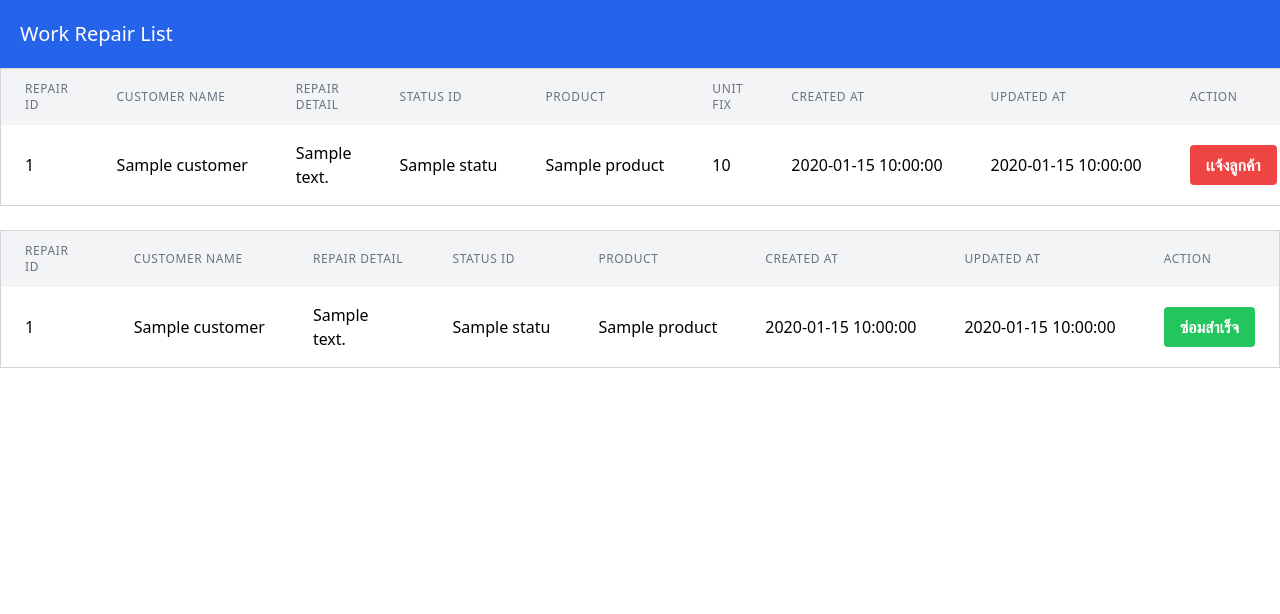
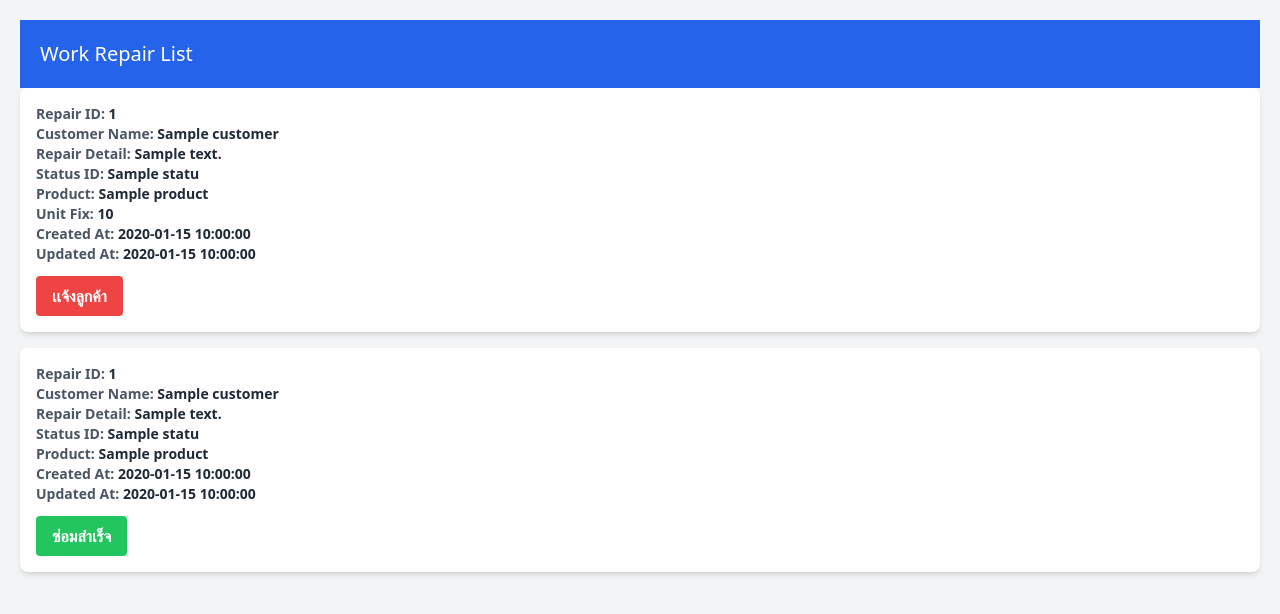
Before and after one commit to TanaratSudjai/Fixing-Management, a Laravel app: template resources/views/work/work.blade.php in a window 1280 px wide. Shown: the top 614 px of the page. Run offline with Laravel 10, Linux system fonts and the light colour scheme; the template is opened without the code that fills it: most values are stand-ins (such as "Sample title", 1, 10 or a date in 2020); style sheets or scripts are compiled from the project's sources.

Commit message:
--listwork employee reponseive

```diff
--- a/resources/views/work/work.blade.php
+++ b/resources/views/work/work.blade.php
@@ -8,45 +8,30 @@
     @vite('resources/css/app.css')
 </head>
 
-<body>
-    <h1 class="p-5 bg-blue-600 text-xl text-white">Work Repair List</h1>
-    <div class="overflow-x-auto">
-        <table class="min-w-full bg-white border border-gray-300">
-            <thead class="bg-gray-100">
-                <tr>
-                    <th class="px-6 py-3 text-left text-xs font-medium text-gray-500 uppercase tracking-wider">Repair ID
-                    </th>
-                    <th class="px-6 py-3 text-left text-xs font-medium text-gray-500 uppercase tracking-wider">Customer
-                        Name</th>
-                    <th class="px-6 py-3 text-left text-xs font-medium text-gray-500 uppercase tracking-wider">Repair
-                        Detail</th>
-                    <th class="px-6 py-3 text-left text-xs font-medium text-gray-500 uppercase tracking-wider">Status ID
-                    </th>
-                    <th class="px-6 py-3 text-left text-xs font-medium text-gray-500 uppercase tracking-wider">Product
-                    </th>
-                    <th class="px-6 py-3 text-left text-xs font-medium text-gray-500 uppercase tracking-wider">Unit fix
-                    </th>
-                    <th class="px-6 py-3 text-left text-xs font-medium text-gray-500 uppercase tracking-wider">Created
-                        At</th>
-                    <th class="px-6 py-3 text-left text-xs font-medium text-gray-500 uppercase tracking-wider">Updated
-                        At</th>
-                    <th class="px-6 py-3 text-left text-xs font-medium text-gray-500 uppercase tracking-wider">Action
-                    </th>
-                </tr>
-            </thead>
-            <tbody class="divide-y divide-gray-200">
+<body class="p-5 bg-gray-100">
+    <h1 class="text-xl text-white bg-blue-600 p-5">Work Repair List</h1>
+
+    <!-- First List -->
+    <div>
         @foreach ($workrepair as $repair)
-                    <tr class="hover:bg-gray-50">
-                        <td class="px-6 py-4 whitespace-nowrap">{{ $repair->repair_id }}</td>
-                        <td class="px-6 py-4 whitespace-nowrap">{{ $repair->customer->name }}</td>
-                        <td class="px-6 py-4">{{ $repair->repair_detail }}</td>
-                        <td class="px-6 py-4 whitespace-nowrap">{{ $repair->status->status_name }}</td>
-                        <td class="px-6 py-4 whitespace-nowrap">
-                            {{ $repair->product->product_name ?? 'ยังไม่เบิกสินค้า' }}</td>
-                        <td class="px-6 py-4 whitespace-nowrap">{{ $repair->unit_amount ?? 'ยังไม่เบิกสินค้า' }}</td>
-                        <td class="px-6 py-4 whitespace-nowrap">{{ $repair->created_at }}</td>
-                        <td class="px-6 py-4 whitespace-nowrap">{{ $repair->updated_at }}</td>
-                        <td class="px-6 py-4 whitespace-nowrap">
+            <div class="bg-white rounded-lg shadow-md p-4 mb-4">
+                <p class="text-sm font-bold text-gray-600">Repair ID: <span
+                        class="text-gray-800">{{ $repair->repair_id }}</span></p>
+                <p class="text-sm font-bold text-gray-600">Customer Name: <span
+                        class="text-gray-800">{{ $repair->customer->name }}</span></p>
+                <p class="text-sm font-bold text-gray-600">Repair Detail: <span
+                        class="text-gray-800">{{ $repair->repair_detail }}</span></p>
+                <p class="text-sm font-bold text-gray-600">Status ID: <span
+                        class="text-gray-800">{{ $repair->status->status_name }}</span></p>
+                <p class="text-sm font-bold text-gray-600">Product: <span
+                        class="text-gray-800">{{ $repair->product->product_name ?? 'ยังไม่เบิกสินค้า' }}</span></p>
+                <p class="text-sm font-bold text-gray-600">Unit Fix: <span
+                        class="text-gray-800">{{ $repair->unit_amount ?? 'ยังไม่เบิกสินค้า' }}</span></p>
+                <p class="text-sm font-bold text-gray-600">Created At: <span
+                        class="text-gray-800">{{ $repair->created_at }}</span></p>
+                <p class="text-sm font-bold text-gray-600">Updated At: <span
+                        class="text-gray-800">{{ $repair->updated_at }}</span></p>
+                <div class="mt-3">
                     @if ($repair->product != null)
                         <form action="{{ route('repair.updateStatus', $repair->repair_id) }}" method="POST"
                             class="inline">
@@ -64,54 +49,46 @@
                             เบิกอะไหล่
                         </a>
                     @endif
-                        </td>
-                    </tr>
+                </div>
+            </div>
         @endforeach
-            </tbody>
-        </table>
     </div>
 
-    <br>
-
-    <div class="overflow-x-auto">
-        <table class="min-w-full bg-white border border-gray-300">
-          <thead class="bg-gray-100">
-            <tr>
-              <th class="px-6 py-3 text-left text-xs font-medium text-gray-500 uppercase tracking-wider">Repair ID</th>
-              <th class="px-6 py-3 text-left text-xs font-medium text-gray-500 uppercase tracking-wider">Customer Name</th>
-              <th class="px-6 py-3 text-left text-xs font-medium text-gray-500 uppercase tracking-wider">Repair Detail</th>
-              <th class="px-6 py-3 text-left text-xs font-medium text-gray-500 uppercase tracking-wider">Status ID</th>
-              <th class="px-6 py-3 text-left text-xs font-medium text-gray-500 uppercase tracking-wider">Product</th>
-              <th class="px-6 py-3 text-left text-xs font-medium text-gray-500 uppercase tracking-wider">Created At</th>
-              <th class="px-6 py-3 text-left text-xs font-medium text-gray-500 uppercase tracking-wider">Updated At</th>
-              <th class="px-6 py-3 text-left text-xs font-medium text-gray-500 uppercase tracking-wider">Action</th>
-            </tr>
-          </thead>
-          <tbody class="divide-y divide-gray-200">
+    <!-- Second List -->
+    <div>
         @foreach ($inprogress as $repairInpogress)
-              <tr class="hover:bg-gray-50">
-                <td class="px-6 py-4 whitespace-nowrap">{{ $repairInpogress->repair_id }}</td>
-                <td class="px-6 py-4 whitespace-nowrap">{{ $repairInpogress->customer->name }}</td>
-                <td class="px-6 py-4">{{ $repairInpogress->repair_detail }}</td>
-                <td class="px-6 py-4 whitespace-nowrap">{{ $repairInpogress->status->status_name }}</td>
-                <td class="px-6 py-4 whitespace-nowrap">{{ $repairInpogress->product->product_name ?? 'ยังไม่เบิกสินค้า' }}</td>
-                <td class="px-6 py-4 whitespace-nowrap">{{ $repairInpogress->created_at }}</td>
-                <td class="px-6 py-4 whitespace-nowrap">{{ $repairInpogress->updated_at }}</td>
-                <td class="px-6 py-4 whitespace-nowrap">
-                  <form action="{{ route('repair.done', $repairInpogress->repair_id) }}" method="POST" class="inline">
+            <div class="bg-white rounded-lg shadow-md p-4 mb-4">
+                <p class="text-sm font-bold text-gray-600">Repair ID: <span
+                        class="text-gray-800">{{ $repairInpogress->repair_id }}</span></p>
+                <p class="text-sm font-bold text-gray-600">Customer Name: <span
+                        class="text-gray-800">{{ $repairInpogress->customer->name }}</span></p>
+                <p class="text-sm font-bold text-gray-600">Repair Detail: <span
+                        class="text-gray-800">{{ $repairInpogress->repair_detail }}</span></p>
+                <p class="text-sm font-bold text-gray-600">Status ID: <span
+                        class="text-gray-800">{{ $repairInpogress->status->status_name }}</span></p>
+                <p class="text-sm font-bold text-gray-600">Product: <span
+                        class="text-gray-800">{{ $repairInpogress->product->product_name ?? 'ยังไม่เบิกสินค้า' }}</span>
+                </p>
+                <p class="text-sm font-bold text-gray-600">Created At: <span
+                        class="text-gray-800">{{ $repairInpogress->created_at }}</span></p>
+                <p class="text-sm font-bold text-gray-600">Updated At: <span
+                        class="text-gray-800">{{ $repairInpogress->updated_at }}</span></p>
+                <div class="mt-3">
+                    <form action="{{ route('repair.done', $repairInpogress->repair_id) }}" method="POST"
+                        class="inline">
                         @csrf
                         @method('PUT')
                         <input type="hidden" name="status_id" value="3">
-                    <button type="submit" class="bg-green-500 hover:bg-green-600 text-white font-bold py-2 px-4 rounded">
+                        <button type="submit"
+                            class="bg-green-500 hover:bg-green-600 text-white font-bold py-2 px-4 rounded">
                             ซ่อมสำเร็จ
                         </button>
                     </form>
-                </td>
-              </tr>
+                </div>
+            </div>
         @endforeach
-          </tbody>
-        </table>
     </div>
+
 </body>
 
 </html>
```
Lines whose indentation alone changed are shown as unchanged.
